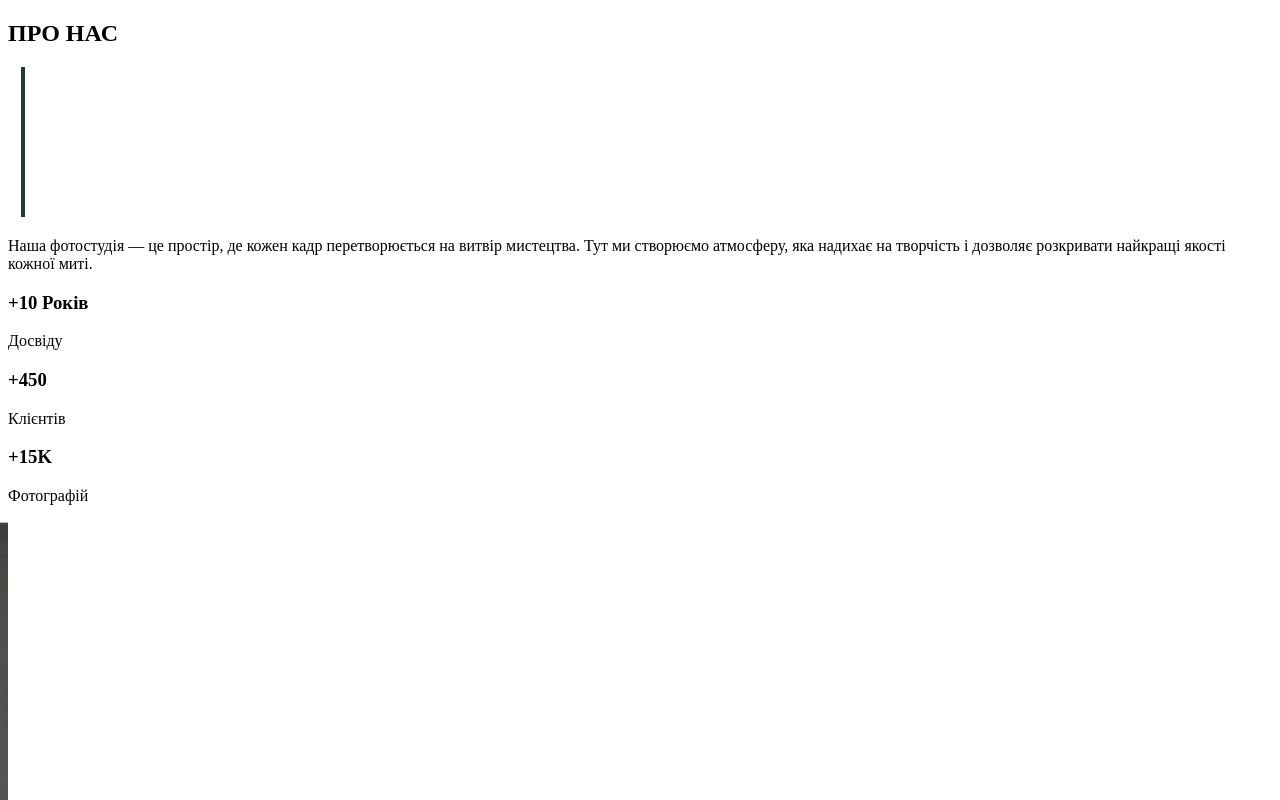
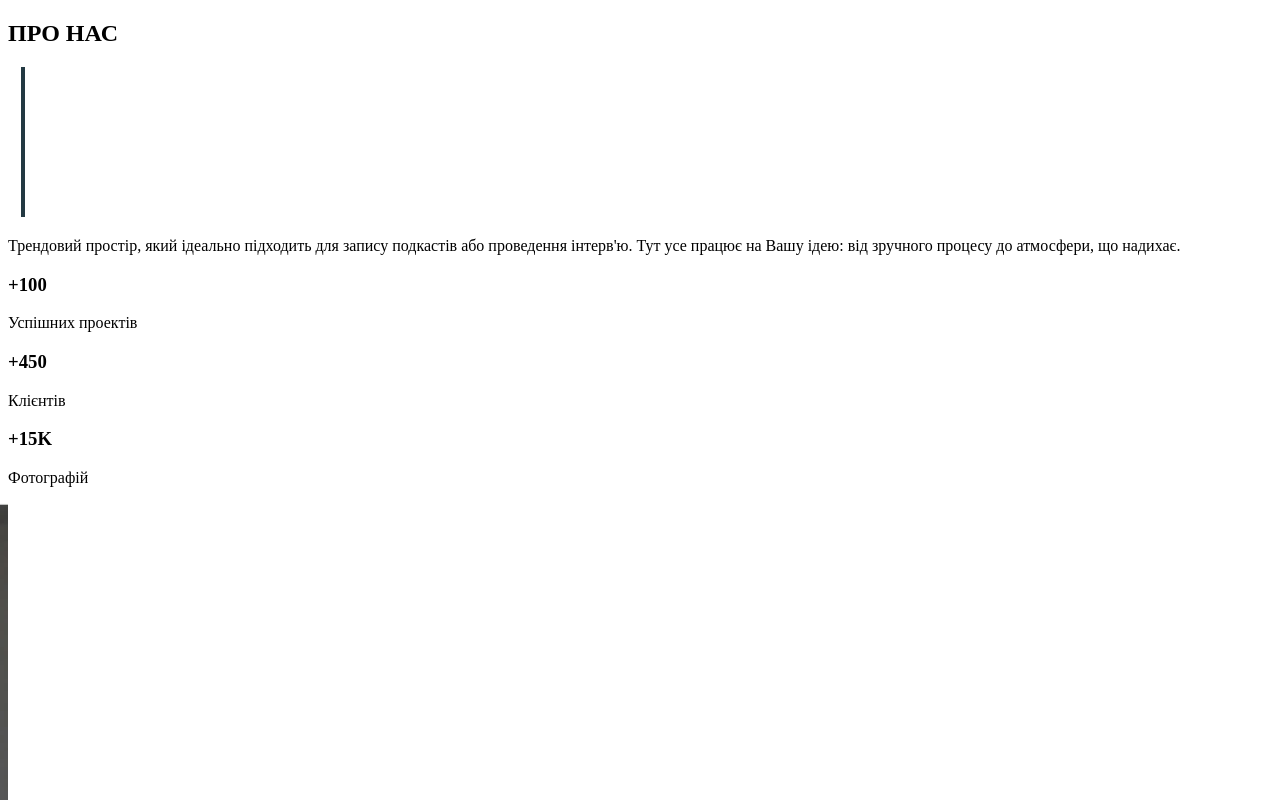
Before and after one commit to keerikkk/framing, a Next.js app: page /AboutUsPage in a window 1280 px wide. Shown: the top 800 px of the page. Built offline with nearby package versions, Linux system fonts and the light colour scheme.

Commit message:
refactor: change about us content

```diff
--- a/src/components/AboutUs/AboutUsTitle/AbouUsTitle.tsx
+++ b/src/components/AboutUs/AboutUsTitle/AbouUsTitle.tsx
@@ -21,5 +21,5 @@ export default AboutUsTitle;
 
 const data = {
   title: 'ПРО НАС',
-  text: 'Наша фотостудія — це простір, де кожен кадр перетворюється на витвір мистецтва. Тут ми створюємо атмосферу, яка надихає на творчість і дозволяє розкривати найкращі якості кожної миті.',
+  text: "Трендовий простір, який ідеально підходить для запису подкастів або проведення інтерв'ю. Тут усе працює на Вашу ідею: від зручного процесу до атмосфери, що надихає.",
 };
--- a/src/components/AboutUs/Experience.tsx
+++ b/src/components/AboutUs/Experience.tsx
@@ -41,7 +41,7 @@ const Experience = ({ title, text }: ExperienceProps) => {
         <CountUp end={title.value} enableScrollSpy scrollSpyOnce />
         {title.text}
       </h3>
-      <p className='text-sm md:text-xl'>{text}</p>
+      <p className='whitespace-pre-line text-sm md:text-xl'>{text}</p>
     </motion.article>
   );
 };
--- a/src/components/AboutUs/ExperienceList.tsx
+++ b/src/components/AboutUs/ExperienceList.tsx
@@ -15,10 +15,10 @@ export default ExperienceList;
 const data: ExperienceProps[] = [
   {
     title: {
-      value: 10,
-      text: ' Років',
+      value: 100,
+      text: '',
     },
-    text: 'Досвіду',
+    text: 'Успiшних\nпроектiв',
   },
   {
     title: {
```
